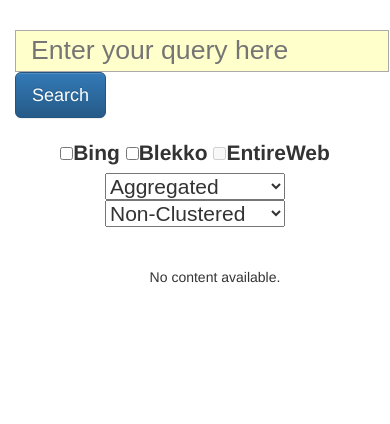
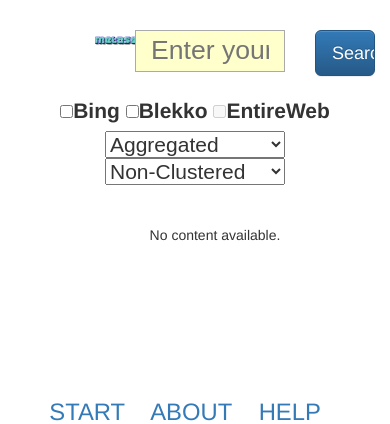
Before and after one commit to linzeyang/metasearch, a Django app: template metasearch/templates/metasearch/results_aggr.html in a window 390 px wide. Shown: the top 424 px of the page. Run offline with Django 3.2, Linux system fonts and the light colour scheme; the template is opened without the code that fills it, so the values that code supplies are empty; some libraries are stand-ins or nearby versions.

Commit message:
adjust Bootstrap CSS to adapt Tablet screen

```diff
--- a/metasearch/templates/metasearch/results_aggr.html
+++ b/metasearch/templates/metasearch/results_aggr.html
@@ -9,12 +9,12 @@
 {% endblock %}
 
 {% block content %}
-  <img src="{% static 'metasearch/images/logo_small.png' %}" id="logo_small" alt="MetaSearch" />
   <form id="form_search" class="container results" action="" method="get">
     <div class="row" id="row_input_query">
-      <input type="text" name="query" id="input_query" class="col-md-5 col-md-offset-3"
+      <img src="{% static 'metasearch/images/logo_small.png' %}" id="logo_small" class="img-responsive col-xs-3" alt="MetaSearch" />
+      <input type="text" name="query" id="input_query" class="col-xs-5 col-xs-offset-4 col-md-5 col-md-offset-4"
         value="{{ raw_query }}" maxlength="100" placeholder="Enter your query here" />
-      <input type="submit" id="button_search" class="btn btn-lg btn-primary col-md-2 col-md-offset-1" value="Search" />
+      <input type="submit" id="button_search" class="btn btn-lg btn-primary col-xs-2 col-xs-offset-1 col-md-2 col-md-offset-1" value="Search" />
     </div>
 
     <div class="row" id="checkboxes">
--- a/metasearch/templates/metasearch/start.html
+++ b/metasearch/templates/metasearch/start.html
@@ -13,12 +13,12 @@
 {% block content %}
 
 <div class="row">
-  <img src="{% static 'metasearch/images/logo.png' %}" class="img-responsive col-md-4 col-md-offset-4" id="logo" alt="MetaSearch" />
+  <img src="{% static 'metasearch/images/logo.png' %}" class="img-responsive col-xs-6 col-xs-offset-3 col-md-4 col-md-offset-4" id="logo" alt="MetaSearch" />
 </div>
 
 <form id="form_search" class="container start" action="{% url 'metasearch:search' %}" method="get">
   <div class="row" id="row_input_query">
-    <input type="text" name="query" id="input_query" class="col-md-6 col-md-offset-3"
+    <input type="text" name="query" id="input_query" class="col-xs-8 col-xs-offset-2 col-md-6 col-md-offset-3"
       maxlength="100" placeholder="Enter your query here" autofocus />
   </div>
   {% if errors %}
@@ -27,7 +27,7 @@
     {% endfor %}
   {% endif %}
   <div class="row">
-    <input type="submit" id="button_search" class="btn btn-lg btn-primary col-md-2 col-md-offset-5" value="Search" />
+    <input type="submit" id="button_search" class="btn btn-lg btn-primary col-xs-4 col-xs-offset-4 col-md-2 col-md-offset-5" value="Search" />
   </div>
 
   <div class="row" id="checkboxes">
```
Also changed, not shown: metasearch/templates/metasearch/results_nonaggr.html (+4 -3 lines).
